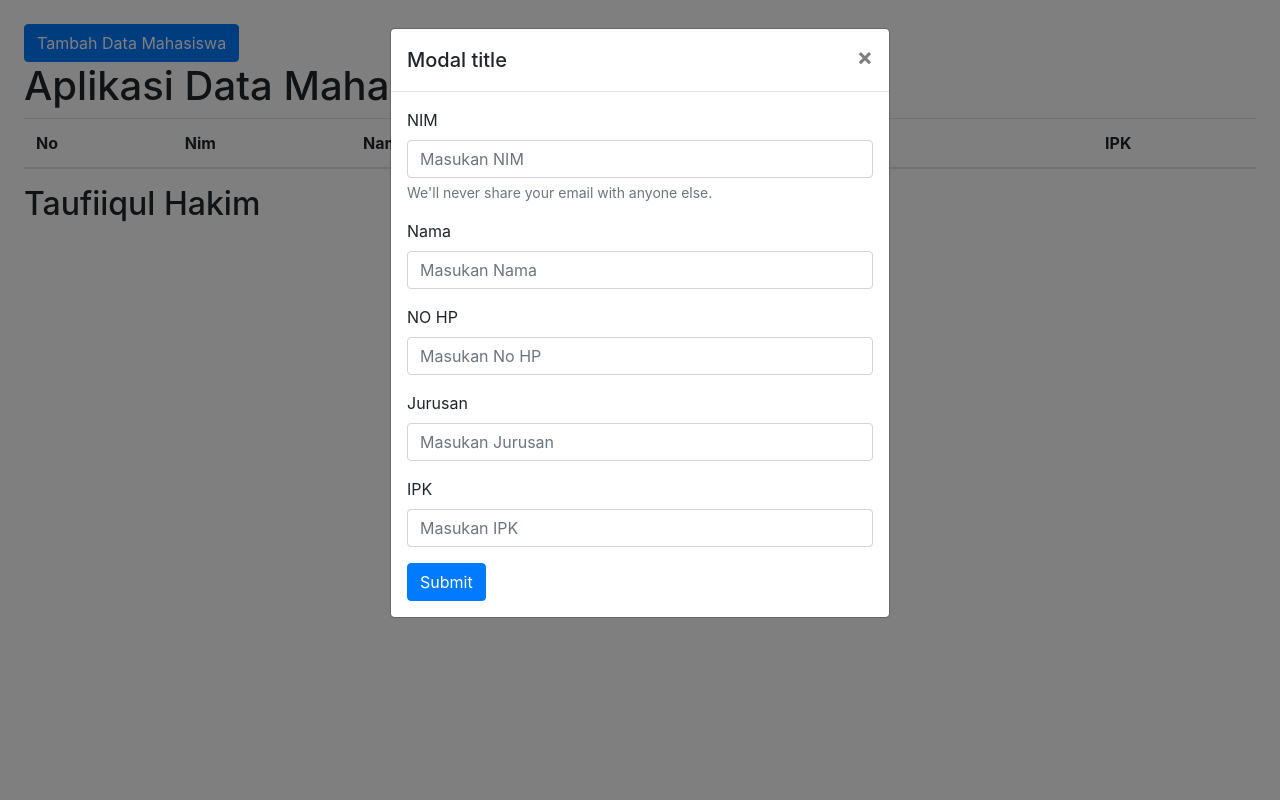
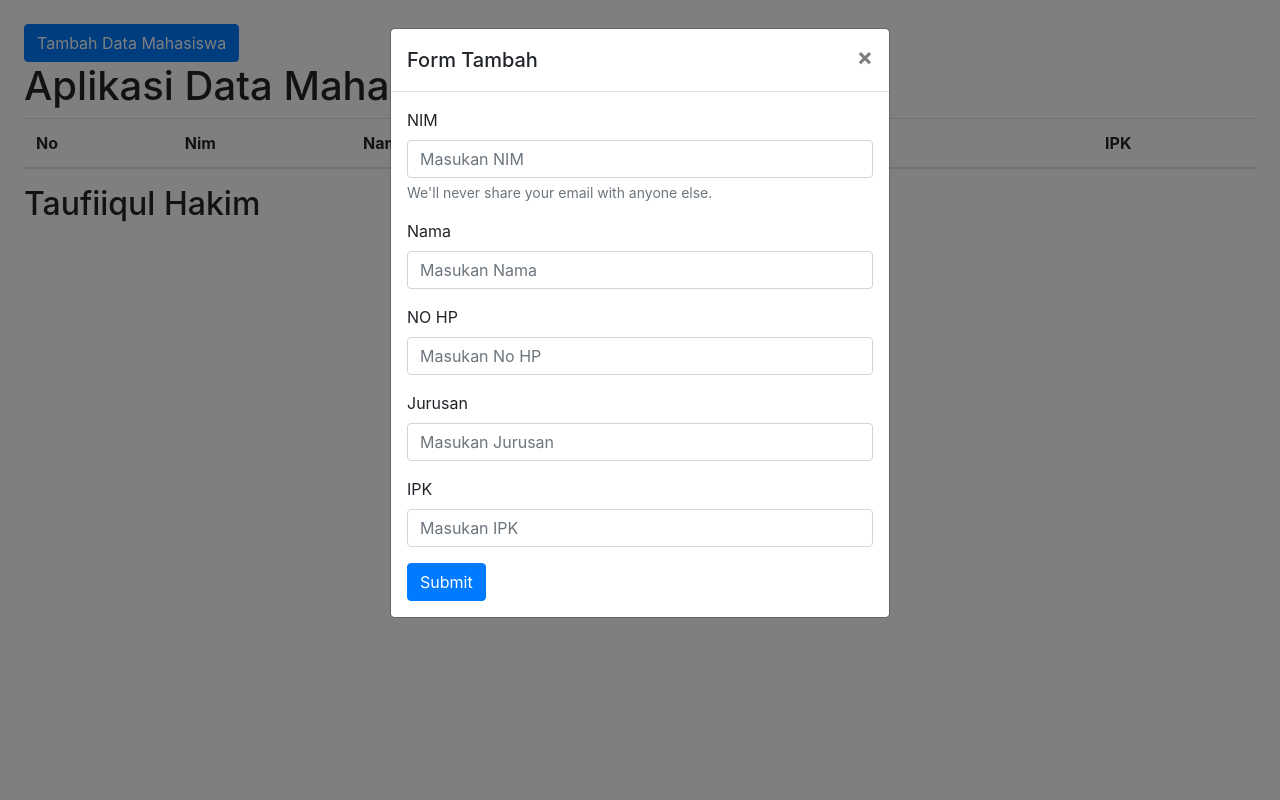
Before and after one commit to taufik230301/classico_web_CI, a CodeIgniter app: page /aplikasi-mahasiswa/ in a window 1280 px wide, after a click on "Tambah Data Mahasiswa". Run offline with CodeIgniter, Linux system fonts and the light colour scheme; data that the repository does not hold is empty; some libraries are stand-ins or nearby versions.

Commit message:
Fix Form Tambah

```diff
--- a/application/views/home.php
+++ b/application/views/home.php
@@ -56,7 +56,7 @@ defined('BASEPATH') OR exit('No direct script access allowed');
             <div class="modal-dialog" role="document">
                 <div class="modal-content">
                     <div class="modal-header">
-                        <h5 class="modal-title" id="exampleModalLabel">Modal title</h5>
+                        <h5 class="modal-title" id="exampleModalLabel">Form Tambah</h5>
                         <button type="button" class="close" data-dismiss="modal" aria-label="Close">
                             <span aria-hidden="true">&times;</span>
                         </button>
```
